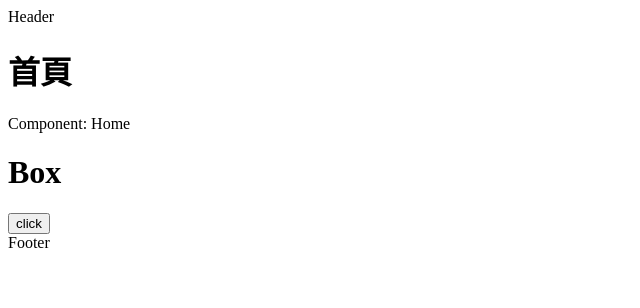
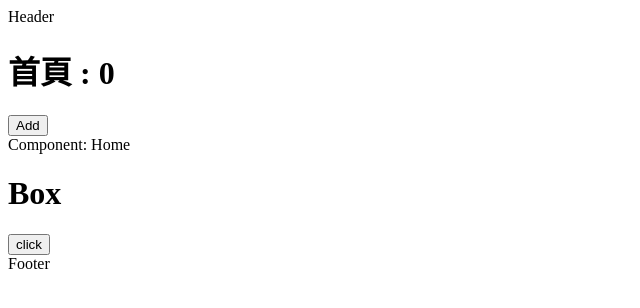
Before and after one commit to SkylerChou/nuxt3-demo, a Nuxt app: page / in a window 1280 px wide. Shown: the top 308 px of the page, without its empty margins (0-640 px from the left). Built offline with nearby package versions, Linux system fonts and the light colour scheme.

Commit message:
章節 1-10、1-11 - 架構解析 - Composables、自定義自訂引入資料夾

```diff
--- /dev/null
+++ b/composables/useAddCount.js
@@ -0,0 +1,13 @@
+// 檔案命名跟變數名稱取一樣，比較好找
+export const useAddCount = () => {
+  const count=ref(0);
+
+  const addCount= () => {
+    count.value++;
+  }
+
+  return {
+    count,
+    addCount
+  }
+}
--- a/nuxt.config.ts
+++ b/nuxt.config.ts
@@ -9,6 +9,11 @@
         "global": true
     }
   ]
-}
+  },
+  // 可以自己新增其他自己想 auto import 的資料夾 (原本預設就有 composables 跟 utils 這兩個資料夾，所以寫不寫都可以)
+  "imports": {
+    "dirs": ['stores']
+  }
+
 
 })
--- a/pages/index.vue
+++ b/pages/index.vue
@@ -1,14 +1,14 @@
 <template>
-  <h1>首頁</h1>
+  <h1>首頁 : {{ count }}</h1>
+  <button @click="addCount">Add</button>
+
   <!-- Nuxt 自動 import -->
   <Home />
   <Box />
 </template>
 
-<script>
-export default {
-
-}
+<script setup>
+const {count, addCount}=useAddCount()
 </script>
 
 <style>
```
